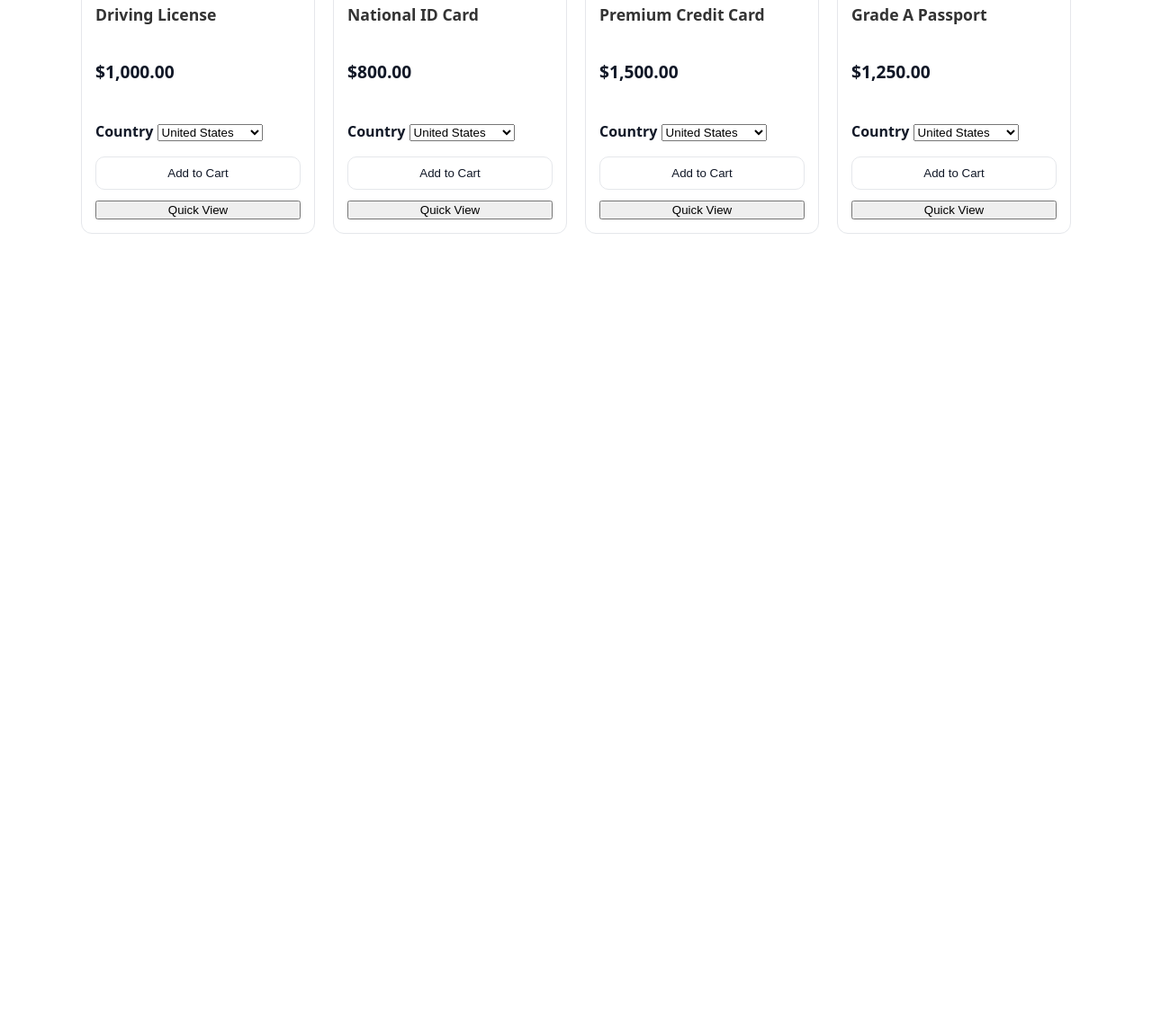
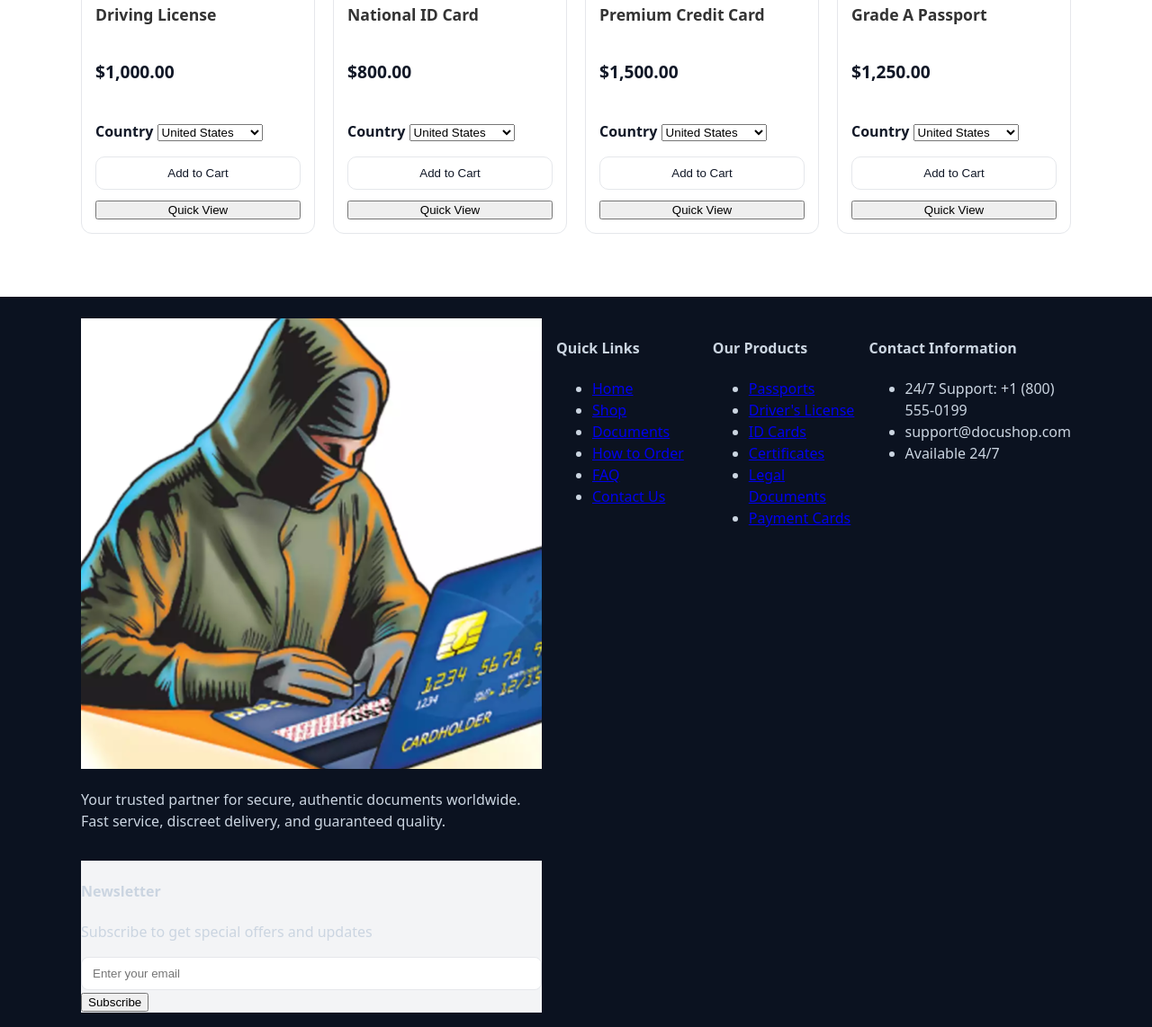
Before and after one commit to valoriahbeutyoil-debug/project, a website: page shop.html in a window 1280 px wide. Shown: the part 778-1920 px from the top of the page at 90% size. Before the commit the page ends 1078 px from the top, so only its background shows below. Drawn offline with Linux system fonts and the light colour scheme.

Commit message:
Update shop.html

```diff
--- a/shop.html
+++ b/shop.html
@@ -139,7 +139,99 @@
       </section>
     </main>
 
+      <!-- Footer Section -->
+    <footer class="site-footer">
+      <div class="footer-main">
+        <div class="container">
+          <div class="footer-grid">
+            <!-- Company Info -->
+            <div class="footer-col company-info">
+              <div class="footer-logo">
+                <img src="logo.png" alt="DocuShop Logo" />
+              </div>
+              <p class="company-desc">Your trusted partner for secure, authentic documents worldwide. Fast service, discreet delivery, and guaranteed quality.</p>
+              <div class="social-links">
+                <a href="#" aria-label="Follow us on Twitter"><i class="fab fa-twitter"></i></a>
+                <a href="#" aria-label="Follow us on Facebook"><i class="fab fa-facebook"></i></a>
+                <a href="#" aria-label="Follow us on Instagram"><i class="fab fa-instagram"></i></a>
+                <a href="#" aria-label="Contact us on WhatsApp"><i class="fab fa-whatsapp"></i></a>
+              </div>
+            </div>
 
+            <!-- Quick Links -->
+            <div class="footer-col">
+              <h4>Quick Links</h4>
+              <ul>
+                <li><a href="index.html">Home</a></li>
+                <li><a href="shop.html">Shop</a></li>
+                <li><a href="documents.html">Documents</a></li>
+                <li><a href="how-to-order.html">How to Order</a></li>
+                <li><a href="faq.html">FAQ</a></li>
+                <li><a href="contact.html">Contact Us</a></li>
+              </ul>
+            </div>
+
+            <!-- Our Products -->
+            <div class="footer-col">
+              <h4>Our Products</h4>
+              <ul>
+                <li><a href="shop.html#passports">Passports</a></li>
+                <li><a href="shop.html#drivers-license">Driver's License</a></li>
+                <li><a href="shop.html#id-cards">ID Cards</a></li>
+                <li><a href="shop.html#certificates">Certificates</a></li>
+                <li><a href="shop.html#documents">Legal Documents</a></li>
+                <li><a href="shop.html#cards">Payment Cards</a></li>
+              </ul>
+            </div>
+
+            <!-- Contact Info -->
+            <div class="footer-col contact-info">
+              <h4>Contact Information</h4>
+              <ul>
+                <li>
+                  <i class="fas fa-phone"></i>
+                  <span>24/7 Support: +1 (800) 555‑0199</span>
+                </li>
+                <li>
+                  <i class="fas fa-envelope"></i>
+                  <span>support@docushop.com</span>
+                </li>
+                <li>
+                  <i class="fas fa-clock"></i>
+                  <span>Available 24/7</span>
+                </li>
+              </ul>
+            </div>
+
+            <!-- Newsletter -->
+            <div class="footer-col newsletter">
+              <h4>Newsletter</h4>
+              <p>Subscribe to get special offers and updates</p>
+              <form class="newsletter-form">
+                <input type="email" placeholder="Enter your email" required />
+                <button type="submit">Subscribe</button>
+              </form>
+            </div>
+          </div>
+        </div>
+      </div>
+
+      <!-- Footer Bottom -->
+      <div class="footer-bottom">
+        <div class="container">
+          <p>&copy; 2025 DocuShop. All rights reserved.</p>
+          <div class="footer-bottom-links">
+            <a href="privacy.html">Privacy Policy</a>
+            <a href="terms.html">Terms of Service</a>
+            <a href="shipping.html">Shipping Policy</a>
+          </div>
+          <div class="payment-methods">
+            <span>We Accept:</span>
+            <img src="logo.png" alt="Accepted Payment Methods" />
+          </div>
+        </div>
+      </div>
+    </footer>
 <script>
 document.addEventListener('DOMContentLoaded', function() {
   var shopMenu = document.querySelector('.has-submenu > a');
```
